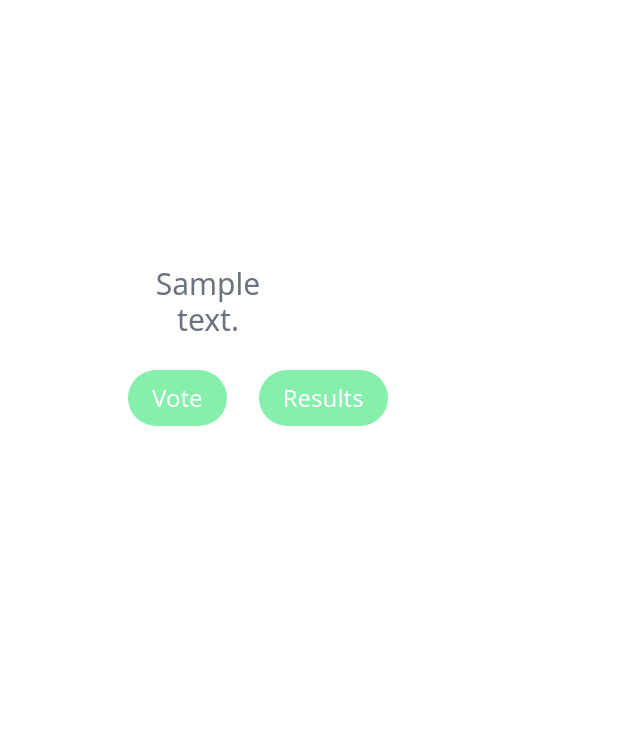
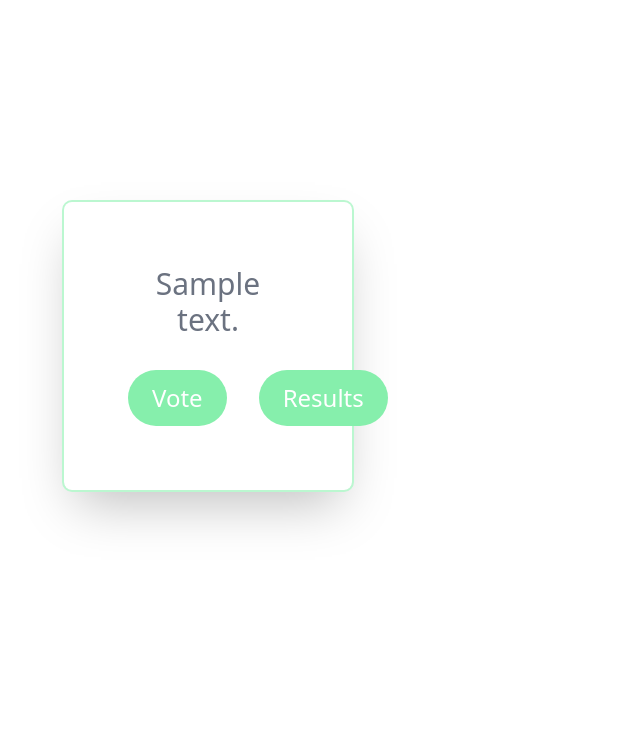
Before and after one commit to FreeSpirit0/ku-polls, a Django app: page /polls/ in a window 1280 px wide. Shown: the part 138-868 px from the top of the page, without its empty margins (0-640 px from the left). Run offline with Django 3.2, Linux system fonts and the light colour scheme; tables that the repository leaves empty hold one stand-in row (values such as "Sample post"); some libraries are stand-ins or nearby versions.

Commit message:
:lipstick: Add ring to the polls box

```diff
--- a/polls/templates/polls/index.html
+++ b/polls/templates/polls/index.html
@@ -13,7 +13,7 @@
         {% block polls %}
             <div class="grid grid-cols-3 gap-4">
             {% for question in latest_question_list %}
-                <div class="flex flex-col justify-center p-16 m-16">
+                <div class="flex flex-col justify-center ring-2 ring-green-200 shadow-2xl rounded-lg p-16 m-16">
                     <div class="text-center pb-8">
                         <span class="text-3xl text-gray-500">{{ question.question_text }}</span>
                     </div>
```
